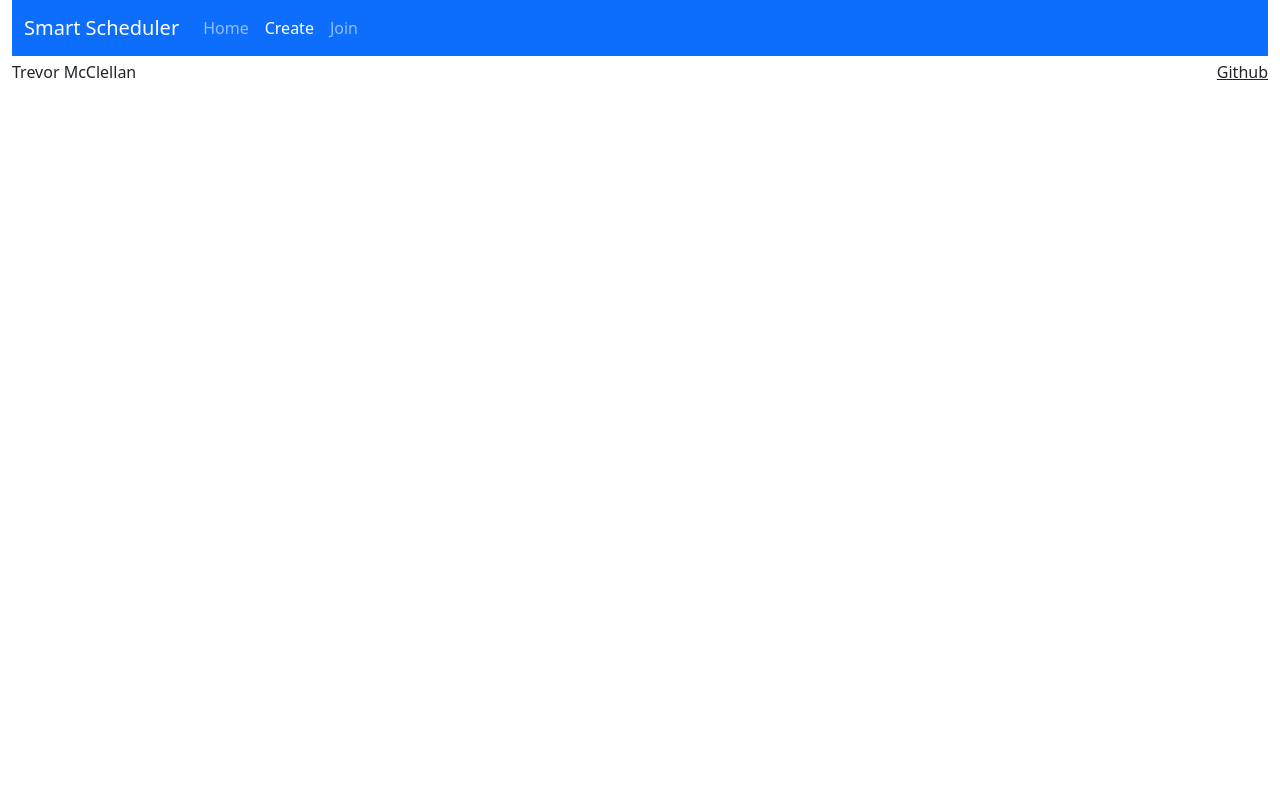
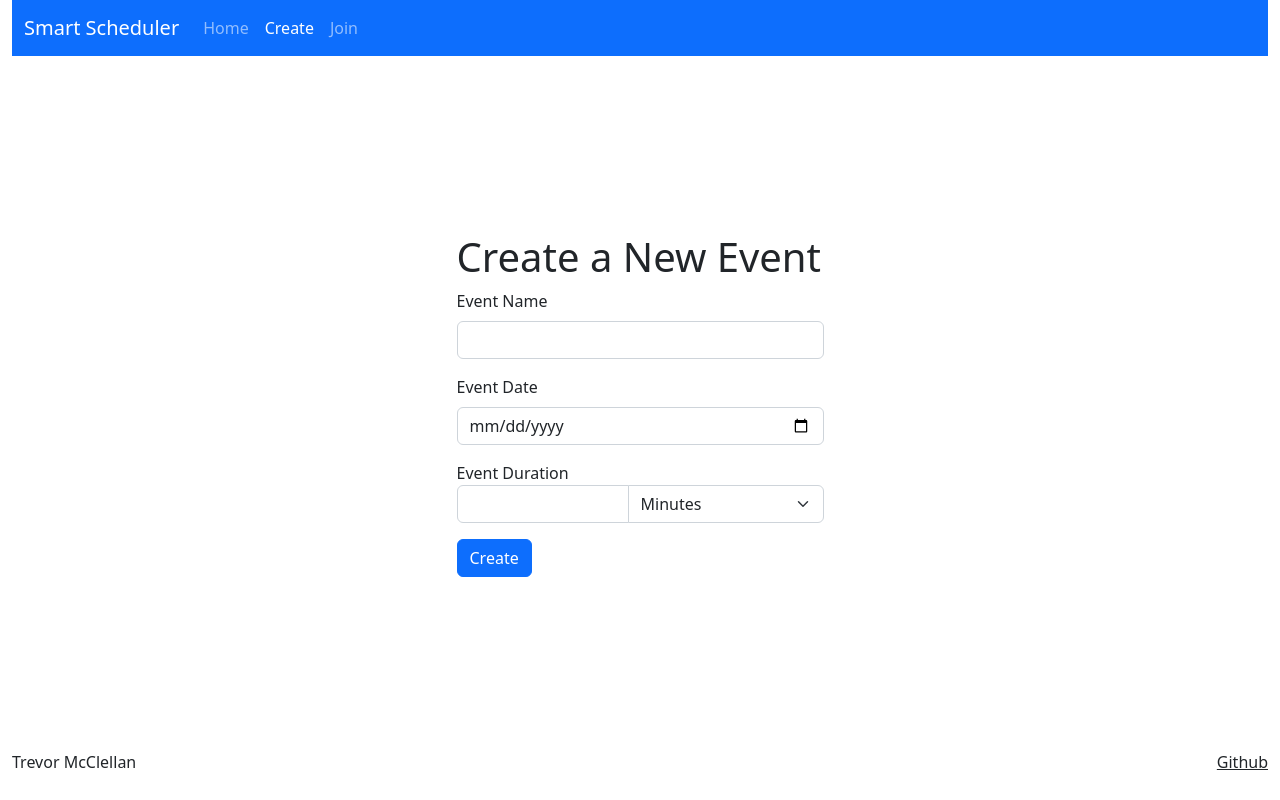
Before and after one commit to trevormcclellan/startup, a plain HTML site: page create.html in a window 1280 px wide. Drawn offline with nearby package versions, Linux system fonts and the light colour scheme.

Commit message:
Added create event page

```diff
--- a/create.html
+++ b/create.html
@@ -41,6 +41,31 @@
         </nav>
     </header>
 
+    <main>
+        <div>
+            <h1>Create a New Event</h1>
+            <form action="index.html">
+                <div class="mb-3">
+                    <label for="name-input" class="form-label">Event Name</label>
+                    <input name="name" class="form-control" id="name-input" required>
+                </div>
+                <div class="mb-3">
+                    <label for="date-input" class="form-label">Event Date</label>
+                    <input type="date" name="date" class="form-control" id="date-input" required>
+                </div>
+                <label for="duration-input">Event Duration</label>
+                <div class="input-group mb-3" id="duration-input">
+                    <input type="number" name="duration" class="form-control" id="duration-input" required>
+                    <select class="form-select" id="time-unit-select">
+                      <option selected value="minutes">Minutes</option>
+                      <option value="hours">Hours</option>
+                    </select>
+                  </div>
+                <button type="submit" class="btn btn-primary">Create</button>
+            </form>
+        </div>
+    </main>
+
     <footer>
         <div class="container-fluid">
             <span class="text-reset">Trevor McClellan</span>
```
Also changed, not shown: register.html (+2 -2 lines).
